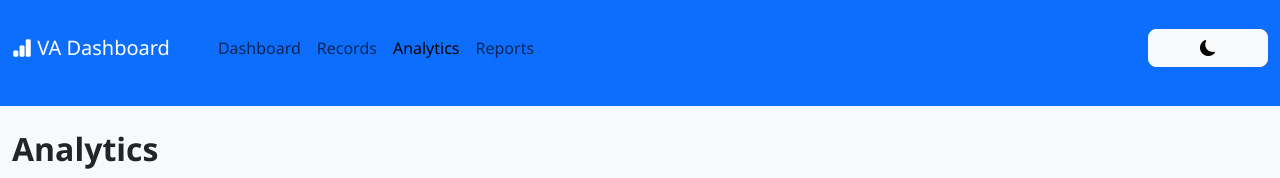
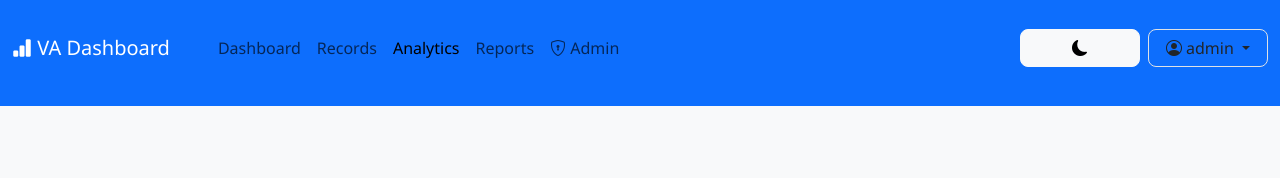
Before and after one commit to tersookor758-lang/verbal-autopsy-dashboard, a Flask app: page /analytics in a window 1280 px wide. Shown: the top 178 px of the page. Run offline with Flask 3, Linux system fonts and the light colour scheme; a user stored in the database is signed in.

Commit message:
I added some new features

```diff
--- a/dashboard/templates/base.html
+++ b/dashboard/templates/base.html
@@ -99,6 +99,8 @@
 
         <div class="container-fluid">
 
+            <!-- Brand -->
+
             <a
                 class="navbar-brand"
                 href="{{ url_for('dashboard.index') }}"
@@ -110,6 +112,8 @@
 
             </a>
 
+
+            <!-- Mobile Toggle -->
 
             <button
                 class="navbar-toggler"
@@ -189,12 +193,37 @@
 
                     </li>
 
+
+                    <!-- ADMIN -->
+
+                    {% if current_user.is_authenticated and current_user.is_admin() %}
+
+                    <li class="nav-item">
+
+                        <a
+                            class="nav-link {% if request.endpoint and request.endpoint.startswith('dashboard.admin') %}active{% endif %}"
+                            href="{{ url_for('dashboard.admin_users') }}"
+                        >
+
+                            <i class="bi bi-shield-lock"></i>
+
+                            Admin
+
+                        </a>
+
+                    </li>
+
+                    {% endif %}
+
                 </ul>
 
 
-                <!-- Theme Toggle -->
+                <!-- Right Side Navigation -->
 
-                <div class="ms-auto">
+                <div class="ms-auto d-flex align-items-center gap-2">
+
+
+                    <!-- Theme Toggle -->
 
                     <button
                         id="themeToggle"
@@ -210,6 +239,101 @@
 
                     </button>
 
+
+                    <!-- User Account -->
+
+                    {% if current_user.is_authenticated %}
+
+                    <div class="dropdown">
+
+                        <button
+                            class="btn btn-outline-secondary dropdown-toggle"
+                            type="button"
+                            data-bs-toggle="dropdown"
+                            aria-expanded="false"
+                        >
+
+                            <i class="bi bi-person-circle"></i>
+
+                            {{ current_user.username }}
+
+                        </button>
+
+
+                        <ul class="dropdown-menu dropdown-menu-end">
+
+                            <li>
+
+                                <span class="dropdown-item-text">
+
+                                    <strong>
+                                        {{ current_user.username }}
+                                    </strong>
+
+                                    <br>
+
+                                    <small class="text-muted">
+
+                                        {{ current_user.role }}
+
+                                    </small>
+
+                                </span>
+
+                            </li>
+
+                            <li>
+                                <hr class="dropdown-divider">
+                            </li>
+
+
+                            {% if current_user.is_admin() %}
+
+                            <li>
+
+                                <a
+                                    class="dropdown-item"
+                                    href="{{ url_for('dashboard.admin_users') }}"
+                                >
+
+                                    <i class="bi bi-people"></i>
+
+                                    Manage Users
+
+                                </a>
+
+                            </li>
+
+                            <li>
+                                <hr class="dropdown-divider">
+                            </li>
+
+                            {% endif %}
+
+
+                            <!-- Logout -->
+
+                            <li>
+
+                                <a
+                                    class="dropdown-item text-danger"
+                                    href="{{ url_for('auth.logout') }}"
+                                >
+
+                                    <i class="bi bi-box-arrow-right"></i>
+
+                                    Logout
+
+                                </a>
+
+                            </li>
+
+                        </ul>
+
+                    </div>
+
+                    {% endif %}
+
                 </div>
 
             </div>
@@ -217,6 +341,41 @@
         </div>
 
     </nav>
+
+
+    <!-- Flash Messages -->
+
+    <div class="container-fluid mt-3">
+
+        {% with messages = get_flashed_messages(with_categories=true) %}
+
+            {% if messages %}
+
+                {% for category, message in messages %}
+
+                    <div
+                        class="alert alert-{{ category }} alert-dismissible fade show"
+                        role="alert"
+                    >
+
+                        {{ message }}
+
+                        <button
+                            type="button"
+                            class="btn-close"
+                            data-bs-dismiss="alert"
+                            aria-label="Close"
+                        ></button>
+
+                    </div>
+
+                {% endfor %}
+
+            {% endif %}
+
+        {% endwith %}
+
+    </div>
 
 
     <!-- Main Content -->
```
